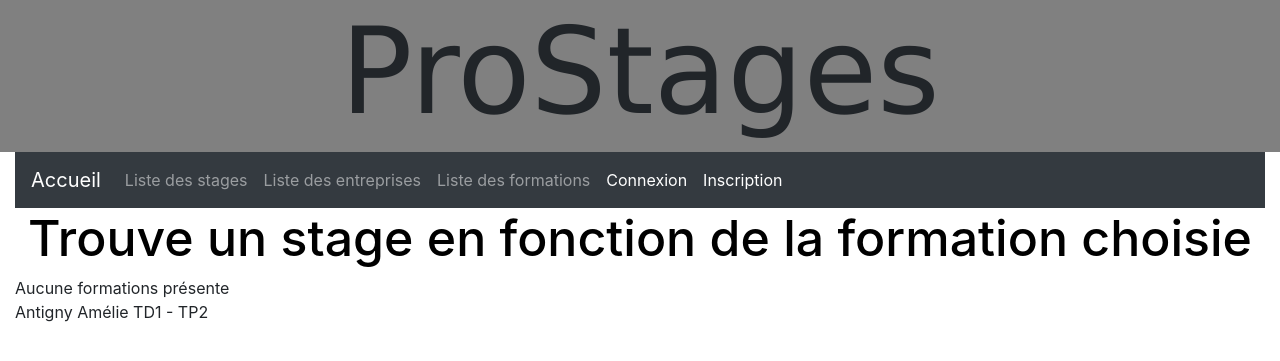
After one commit to amelie-anti/ProStages, a Symfony app: template ProStages/templates/formation/index.html.twig in a window 1280 px wide. The commit adds this page. Shown: the top 361 px of the page. Run offline with Twig, Linux system fonts and the light colour scheme; the template is opened without the code that fills it, so the values that code supplies are empty; some libraries are stand-ins or nearby versions.

Commit message:
CRUD formation mais marche pas totalement

```diff
--- a/ProStages/src/Entity/Formation.php
+++ b/ProStages/src/Entity/Formation.php
@@ -94,4 +94,5 @@ class Formation
 
         return $this;
     }
+
 }
--- a/ProStages/src/Entity/Stage.php
+++ b/ProStages/src/Entity/Stage.php
@@ -178,4 +178,7 @@ class Stage
 
         return $this;
     }
+    public function __toString(){
+        return $this->getNom();
+    }
 }
--- a/ProStages/templates/base.html.twig
+++ b/ProStages/templates/base.html.twig
@@ -50,12 +50,15 @@
                                         <a class="nav-link" href="{{path('ProStages-Entreprises')}}">Liste des entreprises</a>
                                     </li>
                                     <li class="nav-item">
-                                        <a class="nav-link" href="{{path('ProStages-Formations')}}">Liste des formations</a>
+                                        <a class="nav-link" href="{{path('formation_index')}}">Liste des formations</a>
                                     </li>
                                     {%if is_granted('ROLE_ADMIN') %}
                                         <li class="nav-item">
                                             <a class="nav-link" href="{{path('ProStages-AjoutEntreprise')}}">Ajouter une entreprise</a>
                                         </li>
+                                        <li class="nav-item">
+                                                <a class="nav-link" href="{{path('formation_new')}}">Ajouter une formation</a>
+                                            </li>
                                     {% endif %}
                                     {%if is_granted('ROLE_USER') %}
                                         <li class="nav-item">
--- /dev/null
+++ b/ProStages/templates/formation/_delete_form.html.twig
@@ -0,0 +1,5 @@
+<form method="post" action="{{ path('formation_delete', {'id': formation.id}) }}" onsubmit="return confirm('Supprimer la formation définitivement ?');">
+    <input type="hidden" name="_method" value="DELETE">
+    <input type="hidden" name="_token" value="{{ csrf_token('delete' ~ formation.id) }}">
+    <button class="btn">Supprimer</button>
+</form>
--- /dev/null
+++ b/ProStages/templates/formation/_form.html.twig
@@ -0,0 +1,4 @@
+{{ form_start(form) }}
+    {{ form_widget(form) }}
+    <button class="btn">{{ button_label|default('Enregistrement') }}</button>
+{{ form_end(form) }}
--- /dev/null
+++ b/ProStages/templates/formation/index.html.twig
@@ -0,0 +1,67 @@
+{% extends 'base.html.twig' %}
+
+{% block titrePage %}Trouve un stage en fonction de la formation choisie{% endblock %}
+
+{% block contenuPage %}
+    <div class="col-md-12">
+        <div class="row">
+            {% for formation in formations %}
+                <div class="col-md-4">
+                    <ul class="list-group">
+                        <li class="list-group-item" style="text-align:center"> <strong> Nom Court : </strong>{{ formation.nomCourt }}
+                        </li>
+                        <li class="list-group-item"><strong>Nom long : </strong>{{ formation.nomLong }}
+                        </li>
+                        <li class="list-group-item">
+                            <a href="{{path('ProStages-stagesParFormation',{nomCourt:formation.nomCourt})}}">stage proposer</a>
+                        </li>
+                        <li class="list-group-item">
+                            <a href="{{ path('formation_show', {'id': formation.id}) }}">Détail de la formation</a>
+                        </li>
+                        {%if is_granted('ROLE_ADMIN') %}
+                        <li class="list-group-item">
+                            <a href="{{ path('formation_edit', {'id': formation.id}) }}">Modifier la formation</a>
+                        </li>
+                        {% endif %}
+                    </ul>
+                </div>
+                {% else %}
+                    <td colspan="4">Aucune formations présente</td>
+            {% endfor %}
+        </div>
+    </div>
+    {%if is_granted('ROLE_ADMIN') %}
+    <a href="{{ path('formation_new') }}">Ajouter une formation</a>
+    {% endif %}
+    <!-- <table class="table">
+        <thead>
+            <tr>
+                <th>Id</th>
+                <th>NomCourt</th>
+                <th>NomLong</th>
+                <th>actions</th>
+            </tr>
+        </thead>
+        <tbody>
+        {% for formation in formations %}
+            <tr>
+                <td>{{ formation.id }}</td>
+                <td>{{ formation.nomCourt }}</td>
+                <td>{{ formation.nomLong }}</td>
+                <td>
+                    <a href="{{ path('formation_show', {'id': formation.id}) }}">Détail de la formation</a>
+                    <br>
+                    <a href="{{ path('formation_edit', {'id': formation.id}) }}">Modifier la formation</a>
+                </td>
+            </tr>
+        {% else %}
+            <tr>
+                <td colspan="4">Aucune formations présente</td>
+            </tr>
+        {% endfor %}
+        </tbody>
+    </table>
+
+    <a href="{{ path('formation_new') }}">Ajouter une formation</a> -->
+
+{% endblock %}
```
Also changed, not shown: ProStages/src/Controller/FormationController.php (added, +94 -0 lines), ProStages/src/Form/FormationType.php (added, +27 -0 lines), ProStages/templates/formation/edit.html.twig (added, +11 -0 lines), ProStages/templates/formation/new.html.twig (added, +9 -0 lines), ProStages/templates/formation/show.html.twig (added, +44 -0 lines).
